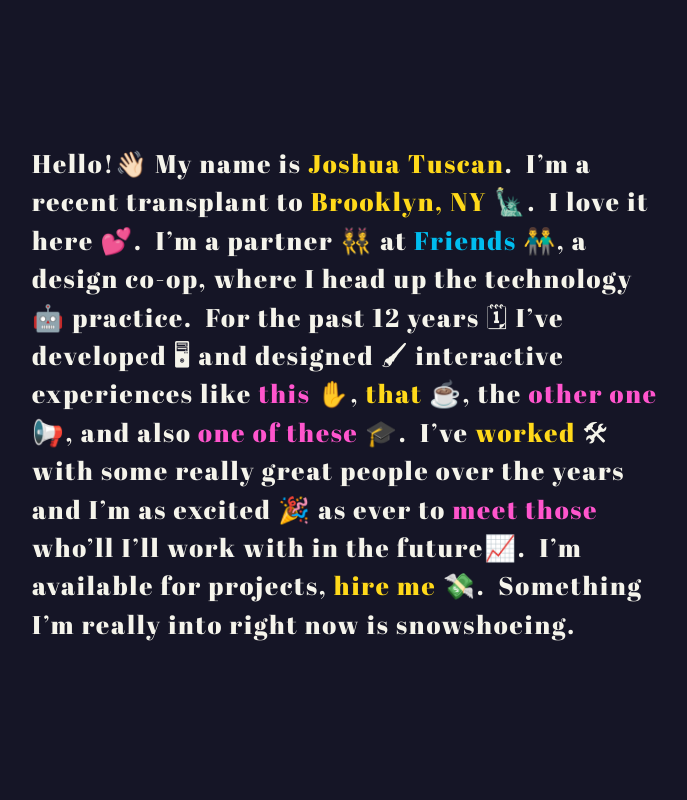
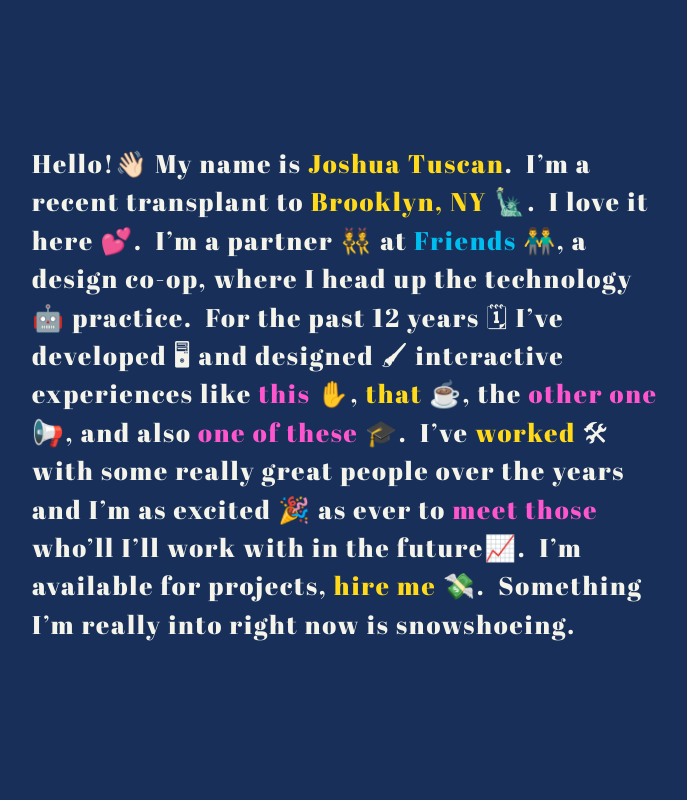
Before and after one commit to joshuatuscan/personal, a PHP site: page /index.html in a window 1280 px wide. Shown: the whole page, without its empty margins (288-975 px from the left). Run offline with PHP 8.4, Linux system fonts and the light colour scheme; some libraries are stand-ins or nearby versions.

Commit message:
new bg color

```diff
--- a/styles/splash.css
+++ b/styles/splash.css
@@ -33,7 +33,7 @@ legend {color: #000;}
 
 
 body {
-	background: #151526;
+	background: #183059;
 	color: #f5f4eb;
 	font-family: 'Abril Fatface', cursive;
 	height: 100%;
```
